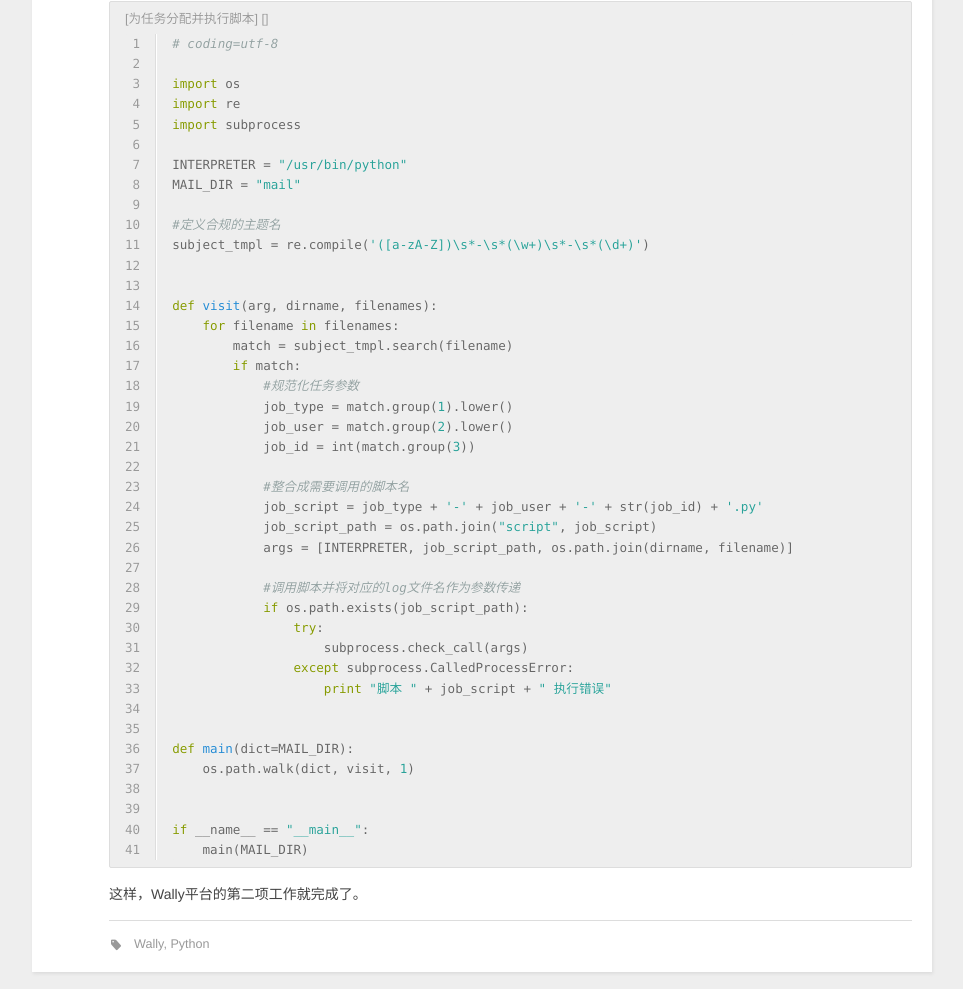
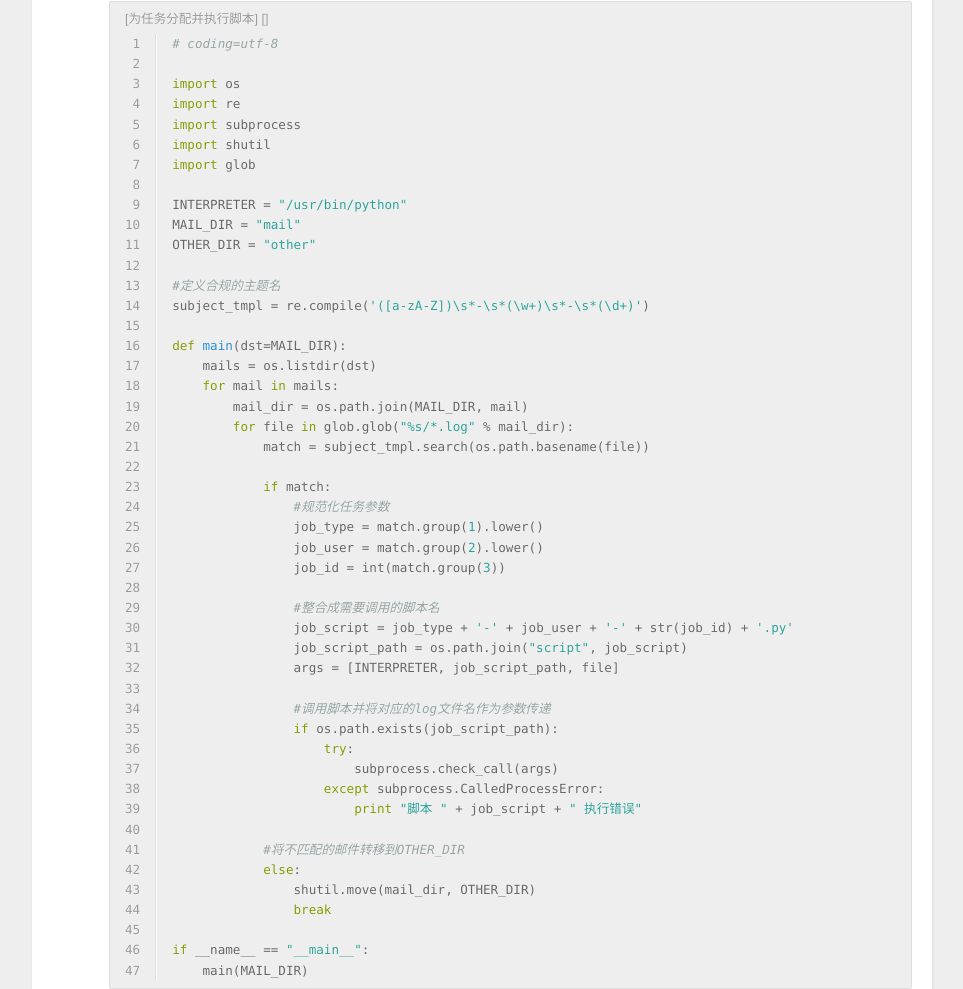
Before and after one commit to joke2003/joke2003.github.io, a plain HTML site: page 2014/02/04/wally计划（2）/index.html in a window 1280 px wide. Shown: the part 462-1451 px from the top of the page, without its empty margins (8-971 px from the left). Drawn offline with nearby package versions, Linux system fonts and the light colour scheme; a script that the page names is missing.

Commit message:
Site updated: 2014-02-04 18:59:57

```diff
--- a/2014/02/04/wally计划（2）/index.html
+++ b/2014/02/04/wally计划（2）/index.html
@@ -109,22 +109,34 @@ Wally平台会对满足该格式的任务进行脚本分配，忽视不满足格
 39
 40
 41
+42
+43
+44
+45
+46
+47
 </pre></td><td class="code"><pre><span class="comment"># coding=utf-8</span>
 
 <span class="keyword">import</span> os
 <span class="keyword">import</span> re
 <span class="keyword">import</span> subprocess
+<span class="keyword">import</span> shutil
+<span class="keyword">import</span> glob
 
 INTERPRETER = <span class="string">"/usr/bin/python"</span>
 MAIL_DIR = <span class="string">"mail"</span>
+OTHER_DIR = <span class="string">"other"</span>
 
 <span class="comment">#定义合规的主题名</span>
 subject_tmpl = re.compile(<span class="string">'([a-zA-Z])\s*-\s*(\w+)\s*-\s*(\d+)'</span>)
 
+<span class="function"><span class="keyword">def</span> <span class="title">main</span><span class="params">(dst=MAIL_DIR)</span>:</span>
+    mails = os.listdir(dst)
+    <span class="keyword">for</span> mail <span class="keyword">in</span> mails:
+        mail_dir = os.path.join(MAIL_DIR, mail)
+        <span class="keyword">for</span> file <span class="keyword">in</span> glob.glob(<span class="string">"%s/*.log"</span> % mail_dir):
+            match = subject_tmpl.search(os.path.basename(file))
 
-<span class="function"><span class="keyword">def</span> <span class="title">visit</span><span class="params">(arg, dirname, filenames)</span>:</span>
-    <span class="keyword">for</span> filename <span class="keyword">in</span> filenames:
-        match = subject_tmpl.search(filename)
             <span class="keyword">if</span> match:
                 <span class="comment">#规范化任务参数</span>
                 job_type = match.group(<span class="number">1</span>).lower()
@@ -134,7 +146,7 @@ subject_tmpl = re.compile(<span class="string">'([a-zA-Z])\s*-\s*(\w+)\s*-\s*(\d
                 <span class="comment">#整合成需要调用的脚本名</span>
                 job_script = job_type + <span class="string">'-'</span> + job_user + <span class="string">'-'</span> + str(job_id) + <span class="string">'.py'</span>
                 job_script_path = os.path.join(<span class="string">"script"</span>, job_script)
-            args = [INTERPRETER, job_script_path, os.path.join(dirname, filename)]
+                args = [INTERPRETER, job_script_path, file]
 
                 <span class="comment">#调用脚本并将对应的log文件名作为参数传递</span>
                 <span class="keyword">if</span> os.path.exists(job_script_path):
@@ -143,10 +155,10 @@ subject_tmpl = re.compile(<span class="string">'([a-zA-Z])\s*-\s*(\w+)\s*-\s*(\d
                     <span class="keyword">except</span> subprocess.CalledProcessError:
                         <span class="keyword">print</span> <span class="string">"脚本 "</span> + job_script + <span class="string">" 执行错误"</span>
 
-
-<span class="function"><span class="keyword">def</span> <span class="title">main</span><span class="params">(dict=MAIL_DIR)</span>:</span>
-    os.path.walk(dict, visit, <span class="number">1</span>)
-
+            <span class="comment">#将不匹配的邮件转移到OTHER_DIR</span>
+            <span class="keyword">else</span>:
+                shutil.move(mail_dir, OTHER_DIR)
+                <span class="keyword">break</span>
 
 <span class="keyword">if</span> __name__ == <span class="string">"__main__"</span>:
     main(MAIL_DIR)
```
Lines whose indentation alone changed are shown as unchanged.
